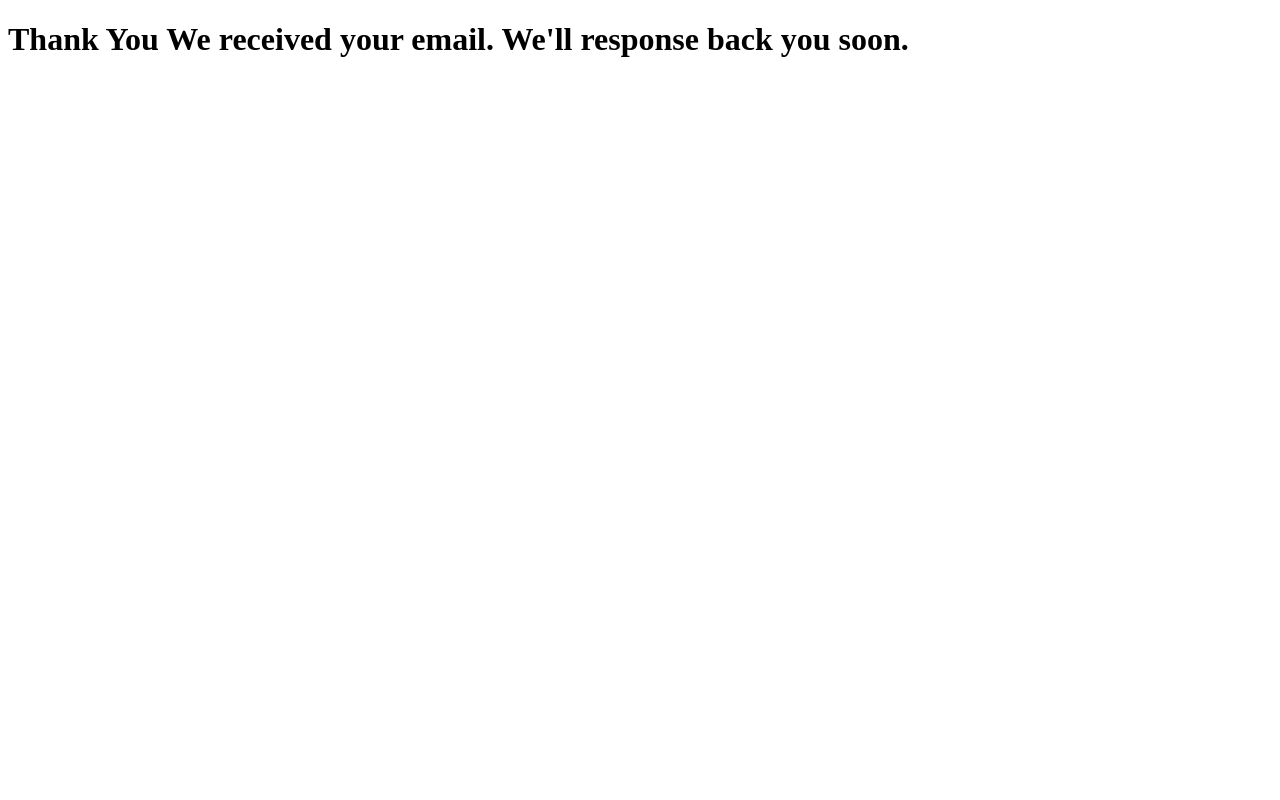
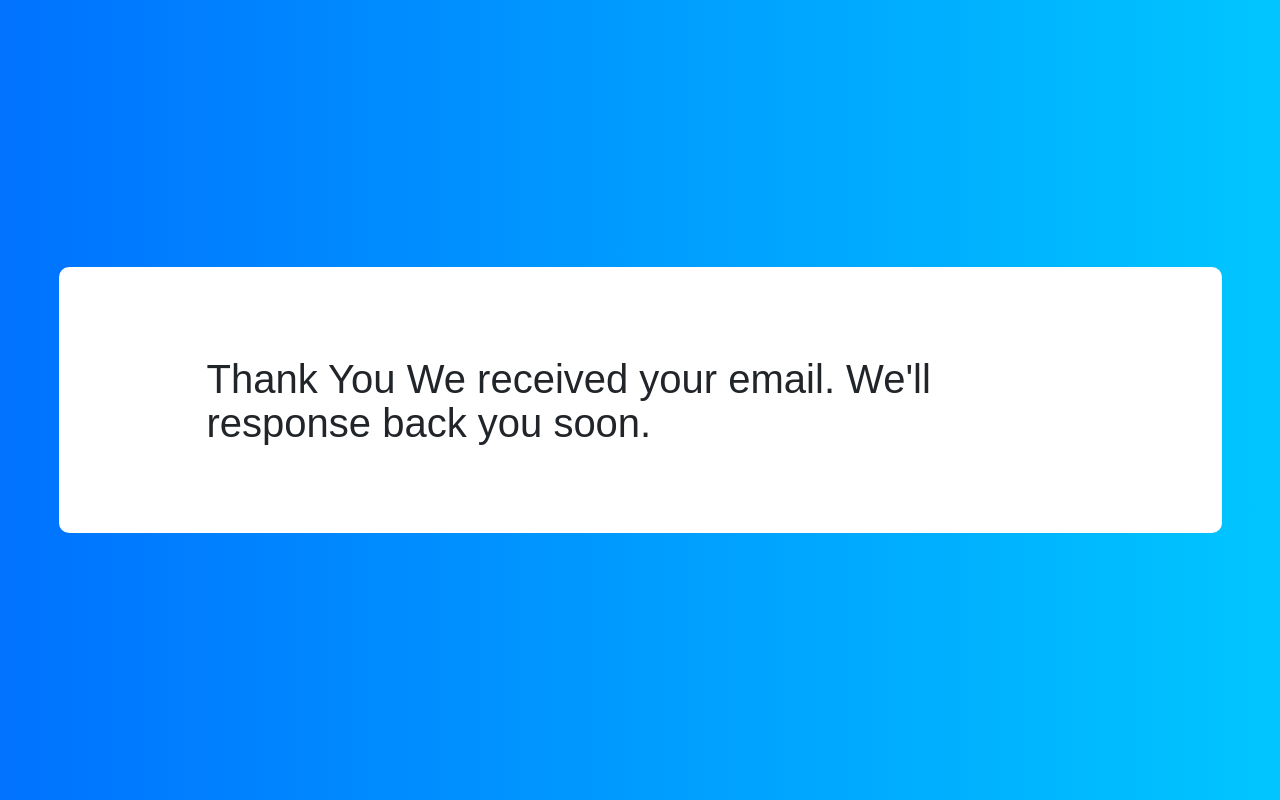
Before and after one commit to lasithadilshan/contact-form.github.io, a plain HTML site: page thankyou.html in a window 1280 px wide. Drawn offline with Linux system fonts and the light colour scheme; a web font is replaced by a local one.

Commit message:
Seventh Commit

```diff
--- a/thankyou.html
+++ b/thankyou.html
@@ -5,10 +5,39 @@
     <meta http-equiv="X-UA-Compatible" content="IE=edge">
     <meta name="viewport" content="width=<device-width>, initial-scale=1.0">
     <title>Thank You</title>
+
+    <!--===============================================================================================-->
+	<link rel="icon" type="image/png" href="images/icons/favicon.ico"/>
+    <!--===============================================================================================-->
+        <link rel="stylesheet" type="text/css" href="vendor/bootstrap/css/bootstrap.min.css">
+    <!--===============================================================================================-->
+        <link rel="stylesheet" type="text/css" href="fonts/font-awesome-4.7.0/css/font-awesome.min.css">
+    <!--===============================================================================================-->
+        <link rel="stylesheet" type="text/css" href="vendor/animate/animate.css">
+    <!--===============================================================================================-->
+        <link rel="stylesheet" type="text/css" href="vendor/css-hamburgers/hamburgers.min.css">
+    <!--===============================================================================================-->
+        <link rel="stylesheet" type="text/css" href="vendor/select2/select2.min.css">
+    <!--===============================================================================================-->
+        <link rel="stylesheet" type="text/css" href="css/util.css">
+        <link rel="stylesheet" type="text/css" href="css/main.css">
+    <!--===============================================================================================-->
+
 </head>
 <body>
-    <p>
-        <h1>Thank You We received your email. We'll response back you soon.</h1>
-    </p>
+
+
+
+    <div class="contact1">
+		<div class="container-contact1">
+
+            <p>
+                <h1>Thank You We received your email. We'll response back you soon.</h1>
+            </p>
+
+		</div>
+	</div>
+
+
 </body>
 </html>
```
Also changed, not shown: index.html (+1 -1 lines).
